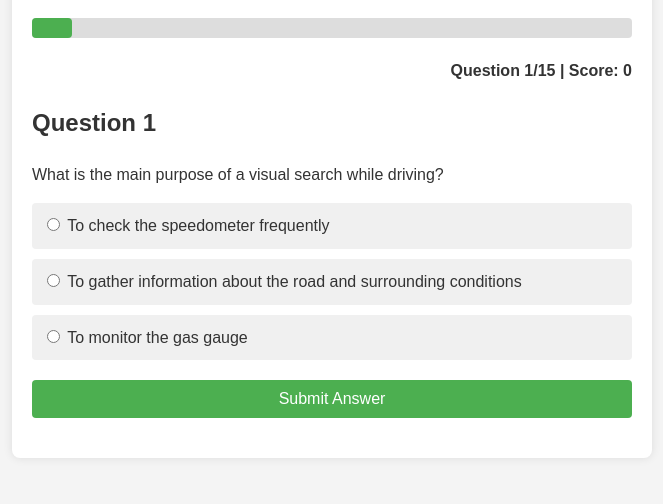
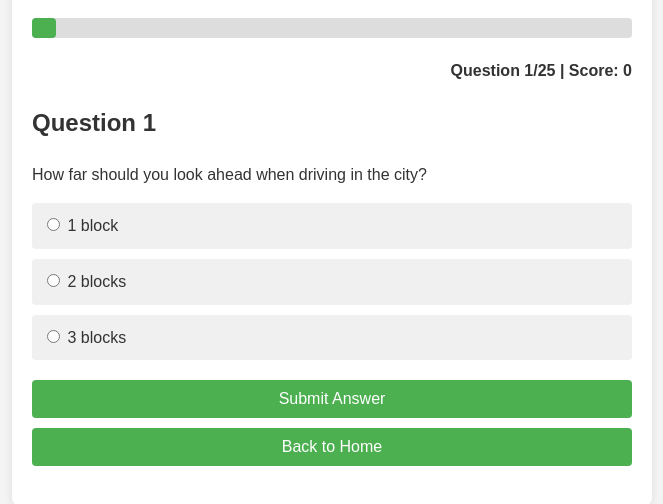
Before and after one commit to patrhick1/application_projects, a plain HTML site: page quiz_section_7.html in a window 1280 px wide. Shown: the part 116-620 px from the top of the page, without its empty margins (308-971 px from the left). Drawn offline with Linux system fonts and the light colour scheme.

Commit message:
Update quiz_section_7.html

```diff
--- a/quiz_section_7.html
+++ b/quiz_section_7.html
@@ -123,87 +123,139 @@
         <div id="score-tracker">Question 1/5 | Score: 0</div>
         <div id="quiz"></div>
         <button id="submit">Submit Answer</button>
+	<button id="home">Back to Home</button>
         <div id="result"></div>
     </div>
 
     <script>
         const quizData = [
 		    {
-				question: "What is the main purpose of a visual search while driving?",
-				options: ["To check the speedometer frequently", "To gather information about the road and surrounding conditions", "To monitor the gas gauge"],
+		        question: "How far should you look ahead when driving in the city?",
+		        options: ["1 block", "2 blocks", "3 blocks"],
 		        correctAnswer: 1
 		    },
 		    {
-				question: "When driving in heavy traffic, where should you look to anticipate problems?",
-				options: ["Directly in front of your vehicle", "At least 10 to 15 seconds ahead", "At the car behind you"],
+		        question: "How far ahead should you look when driving on the highway?",
+		        options: ["A quarter mile", "Half a mile", "One mile"],
+		        correctAnswer: 0
+		    },
+		    {
+		        question: "What is the proper way to check your blind spots before changing lanes?",
+		        options: ["Check rearview mirrors", "Check side mirrors", "Turn your head and look over your shoulder"],
+		        correctAnswer: 2
+		    },
+		    {
+		        question: "What should you do if you see a green light that has been on for a long time?",
+		        options: ["Speed up to get through the intersection", "Slow down and be prepared to stop", "Continue at your current speed"],
 		        correctAnswer: 1
 		    },
 		    {
-				question: "What is the recommended minimum following distance under normal driving conditions?",
-				options: ["1 second", "3 seconds", "5 seconds"],
+		        question: "At 60 mph, how far does your vehicle travel in order to react and stop?",
+		        options: ["123 feet", "359 feet", "268 feet"],
 		        correctAnswer: 1
 		    },
 		    {
-				question: "Why should you increase your following distance in poor weather conditions?",
-				options: ["To have more time to react in case of emergencies", "To allow other vehicles to pass", "To conserve fuel"],
+		        question: "What is the safe following distance under normal conditions?",
+		        options: ["1 second", "2 seconds", "4 seconds"],
+		        correctAnswer: 1
+		    },
+		    {
+		        question: "What does ABS stand for?",
+		        options: ["Automatic Braking System", "Anti-Lock Braking System", "Advanced Braking System"],
+		        correctAnswer: 1
+		    },
+		    {
+		        question: "When driving in rain or snow, how much should you reduce your speed?",
+		        options: ["By 10 mph", "By 20 mph", "By half"],
 		        correctAnswer: 0
 		    },
 		    {
-				question: "Which type of road surface provides the least traction in wet conditions?",
-				options: ["Concrete", "Asphalt", "Gravel"],
+		        question: "What is the main benefit of scanning the road ahead?",
+		        options: ["To reduce fuel consumption", "To avoid emergency braking", "To keep traffic moving"],
 		        correctAnswer: 1
 		    },
 		    {
-				question: "What is the best way to handle a curve in the road?",
-				options: ["Accelerate through the curve", "Slow down before entering the curve", "Speed up just before entering the curve"],
+		        question: "When driving at night, how can you make sure others see your vehicle?",
+		        options: ["Use headlights", "Use high beams", "Drive with your hazard lights on"],
+		        correctAnswer: 0
+		    },
+		    {
+		        question: "What should you do if you hydroplane?",
+		        options: ["Brake hard", "Take your foot off the gas", "Turn the steering wheel sharply"],
 		        correctAnswer: 1
 		    },
 		    {
-				question: "What should you do if your vehicle starts to skid?",
-				options: ["Brake immediately", "Steer in the direction of the skid", "Accelerate to regain control"],
+		        question: "How do you determine the appropriate following distance?",
+		        options: ["By counting the number of car lengths", "By checking the speed limit", "By using a fixed object to count seconds"],
+		        correctAnswer: 2
+		    },
+		    {
+		        question: "When is it safe to use your horn?",
+		        options: ["To alert another driver of an emergency", "To greet a friend", "To express frustration"],
+		        correctAnswer: 0
+		    },
+		    {
+		        question: "What is a visual lead?",
+		        options: ["An area 20 to 30 seconds ahead", "A rearview mirror check", "A blind spot check"],
+		        correctAnswer: 0
+		    },
+		    {
+		        question: "When merging onto a highway, what should you do?",
+		        options: ["Stop at the end of the acceleration lane", "Enter at the same speed as traffic", "Drive slowly to find a gap"],
 		        correctAnswer: 1
 		    },
 		    {
-				question: "What is the proper action to take if you are being tailgated?",
-				options: ["Speed up to create more space", "Slow down to encourage the tailgater to pass", "Make a quick stop"],
+		        question: "What should you do when approaching a railroad crossing?",
+		        options: ["Speed up to cross quickly", "Slow down and check both directions", "Stop only if a train is coming"],
 		        correctAnswer: 1
 		    },
 		    {
-				question: "When merging onto the highway, what is the correct speed?",
-				options: ["10 mph below the speed of traffic", "The same speed as traffic", "5 mph above the speed of traffic"],
+		        question: "When turning left at an intersection, you should:",
+		        options: ["Turn immediately", "Wait for a safe gap in traffic", "Follow the vehicle ahead of you"],
 		        correctAnswer: 1
 		    },
 		    {
-				question: "What is the purpose of space management while driving?",
-				options: ["To increase the number of cars that can fit on the road", "To reduce wear and tear on your vehicle", "To ensure you have enough space to react to hazards"],
+		        question: "What should you do if a large vehicle is following closely behind you?",
+		        options: ["Speed up", "Slow down to let them pass", "Change lanes"],
+		        correctAnswer: 1
+		    },
+		    {
+		        question: "What is the recommended speed reduction when driving on packed snow?",
+		        options: ["Reduce speed by a third", "Reduce speed by half", "Reduce speed by a quarter"],
+		        correctAnswer: 1
+		    },
+		    {
+		        question: "How do you avoid being blinded by oncoming headlights at night?",
+		        options: ["Look directly at the lights", "Look to the right side of the road", "Close your eyes for a second"],
+		        correctAnswer: 1
+		    },
+		    {
+		        question: "When passing a vehicle, how much time do you need for a safe pass?",
+		        options: ["5 to 10 seconds", "10 to 15 seconds", "20 to 30 seconds"],
 		        correctAnswer: 2
 		    },
 		    {
-				question: "Why should you communicate your intentions to other drivers on the road?",
-				options: ["To avoid getting a ticket", "To prevent accidents by helping other drivers understand what you plan to do", "To show courtesy to pedestrians"],
+		        question: "When stopped at a red light, you should:",
+		        options: ["Look ahead only", "Check left, right, and ahead", "Only check your mirrors"],
 		        correctAnswer: 1
 		    },
 		    {
-				question: "Which of the following is a way to reduce hazards when driving?",
-				options: ["Drive faster to clear an area of hazard", "Slow down and adjust to changing road conditions", "Use your horn to alert other drivers"],
-				correctAnswer: 1
-			},
-			{
-				question: "What should you do when approaching a work zone?",
-				options: ["Speed up to pass through quickly", "Slow down and proceed with caution", "Change lanes immediately"],
-				correctAnswer: 1
-			},
-			{
-				question: "How can you make yourself more visible to other drivers?",
-				options: ["Turn on your headlights during the day", "Honk frequently in traffic", "Drive closer to other vehicles"],
+		        question: "In which weather condition should you expect roads to be most slippery?",
+		        options: ["During the first few minutes of rain", "After rain has stopped", "When it's been raining for hours"],
 		        correctAnswer: 0
 		    },
 		    {
-				question: "When should you use your horn to communicate with other drivers?",
-				options: ["To express frustration in traffic", "To alert another driver to your presence if they don't see you", "To signal a lane change"],
-				correctAnswer: 1
+		        question: "What is the purpose of a deceleration lane on a highway?",
+		        options: ["To reduce speed before exiting", "To speed up before merging", "To park your vehicle"],
+		        correctAnswer: 0
+		    },
+		    {
+		        question: "What is the consequence of driving too fast on a curve?",
+		        options: ["Your vehicle may skid", "You will reduce fuel efficiency", "You will damage your tires"],
+		        correctAnswer: 0
 		    }
 		];
+
 
 
 
@@ -216,9 +268,15 @@
 
         const quizElement = document.getElementById('quiz');
         const submitButton = document.getElementById('submit');
+        const homeButton = document.getElementById('home'); // Home button
         const resultElement = document.getElementById('result');
         const scoreTrackerElement = document.getElementById('score-tracker');
         const progressElement = document.getElementById('progress');
+
+        // Functionality to return home
+        homeButton.onclick = () => {
+            window.location.href = "index.html"; // Redirect to index.html or your homepage
+        };
 
         function loadQuestion() {
             if (currentQuestion < quizData.length) {
```
Lines whose indentation alone changed are shown as unchanged.
